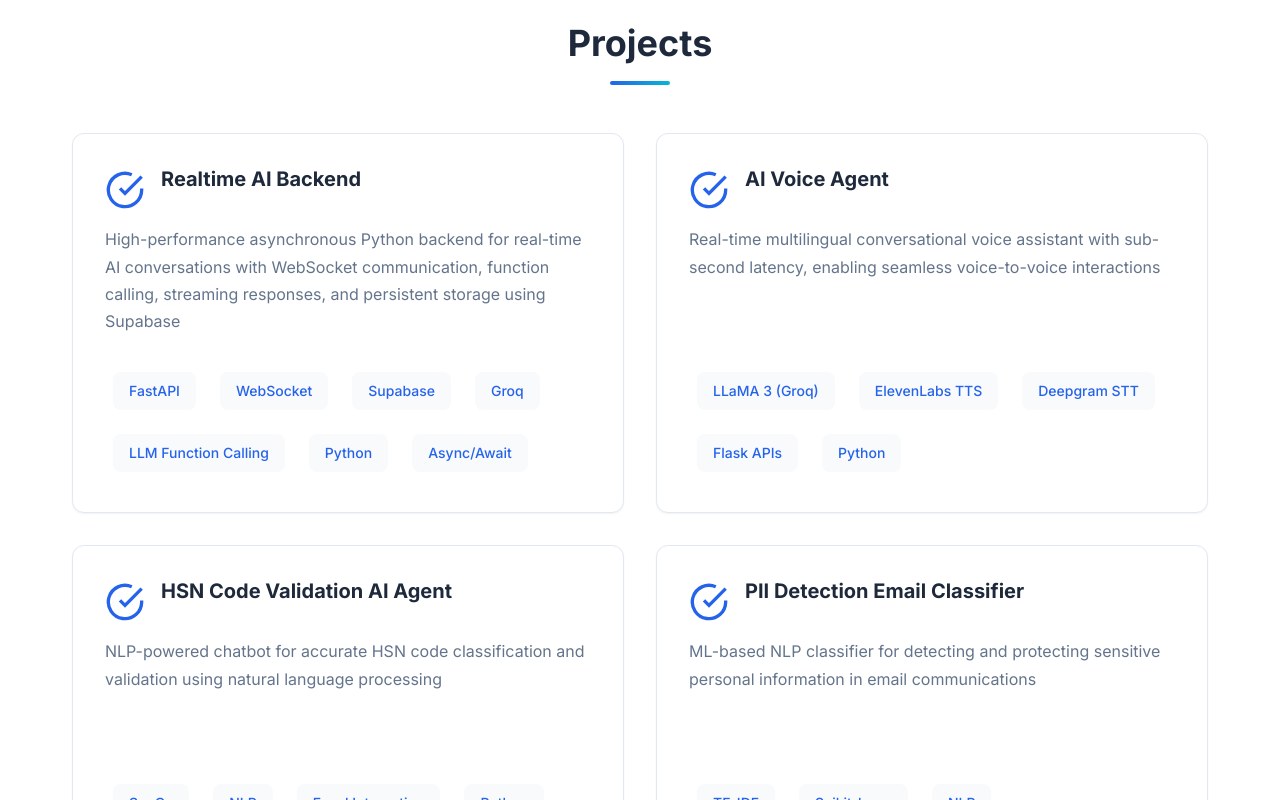
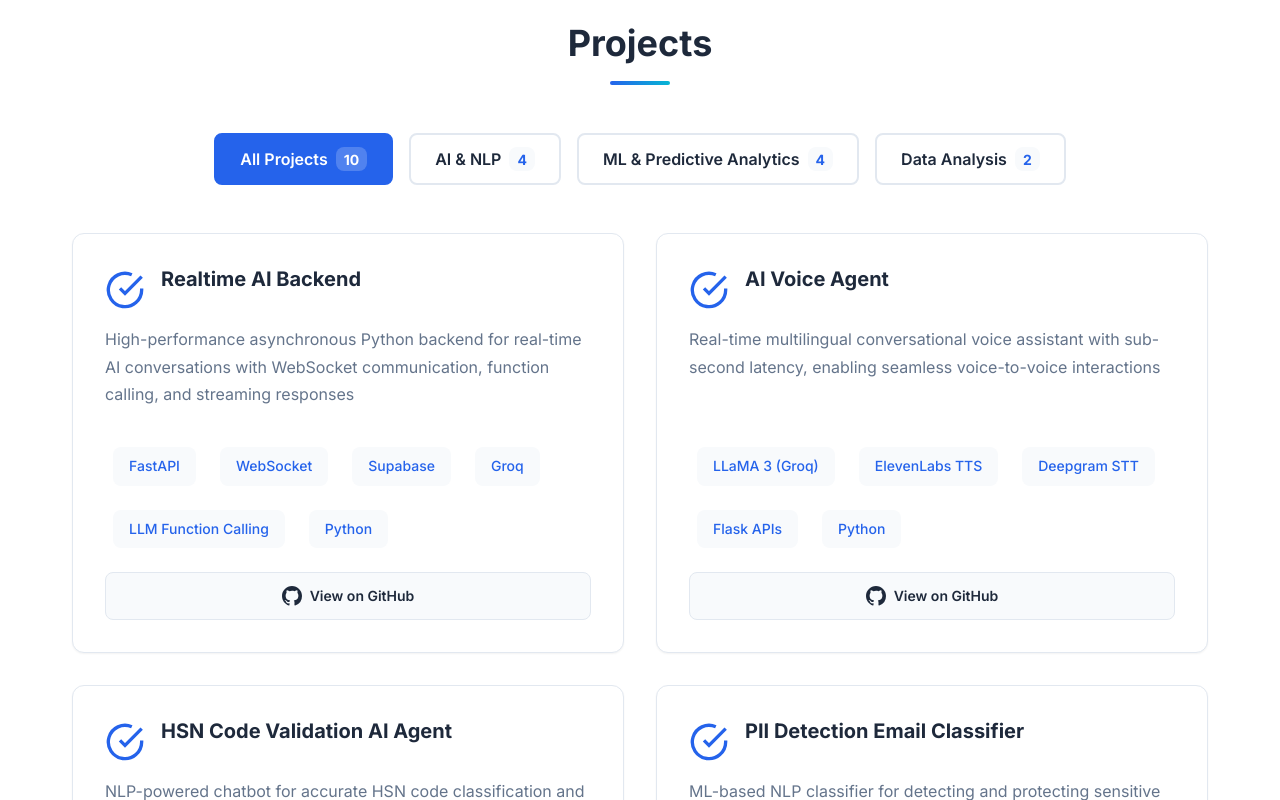
Before and after one commit to allwin107/Portfolio, a Next.js app: page / in a window 1280 px wide. Shown: the part 2800-3600 px from the top of the page. Built offline with nearby package versions, Linux system fonts and the light colour scheme.

Commit message:
Add filtered project grid with 10 projects and GitHub links

```diff
--- a/components/Projects.js
+++ b/components/Projects.js
@@ -1,36 +1,117 @@
+'use client'
+import { useState } from 'react'
 import styles from './Projects.module.css'
 
 export default function Projects() {
+    const [activeFilter, setActiveFilter] = useState('all')
+
     const projects = [
+        // AI & NLP Projects
         {
             title: 'Realtime AI Backend',
-            description: 'High-performance asynchronous Python backend for real-time AI conversations with WebSocket communication, function calling, streaming responses, and persistent storage using Supabase',
-            technologies: ['FastAPI', 'WebSocket', 'Supabase', 'Groq', 'LLM Function Calling', 'Python', 'Async/Await']
+            description: 'High-performance asynchronous Python backend for real-time AI conversations with WebSocket communication, function calling, and streaming responses',
+            technologies: ['FastAPI', 'WebSocket', 'Supabase', 'Groq', 'LLM Function Calling', 'Python'],
+            category: 'ai-nlp',
+            github: 'https://github.com/allwin107/Realtime-AI-Backend'
         },
         {
             title: 'AI Voice Agent',
             description: 'Real-time multilingual conversational voice assistant with sub-second latency, enabling seamless voice-to-voice interactions',
-            technologies: ['LLaMA 3 (Groq)', 'ElevenLabs TTS', 'Deepgram STT', 'Flask APIs', 'Python']
+            technologies: ['LLaMA 3 (Groq)', 'ElevenLabs TTS', 'Deepgram STT', 'Flask APIs', 'Python'],
+            category: 'ai-nlp',
+            github: 'https://github.com/allwin107/AI-Voice-Agent'
         },
         {
             title: 'HSN Code Validation AI Agent',
             description: 'NLP-powered chatbot for accurate HSN code classification and validation using natural language processing',
-            technologies: ['SpaCy', 'NLP', 'Excel Integration', 'Python', 'Machine Learning']
+            technologies: ['SpaCy', 'NLP', 'Excel Integration', 'Python', 'Machine Learning'],
+            category: 'ai-nlp',
+            github: 'https://github.com/allwin107/HSN-Code-Validation'
         },
         {
             title: 'PII Detection Email Classifier',
             description: 'ML-based NLP classifier for detecting and protecting sensitive personal information in email communications',
-            technologies: ['TF-IDF', 'Scikit-learn', 'NLP', 'Supervised Learning', 'Python']
+            technologies: ['TF-IDF', 'Scikit-learn', 'NLP', 'Supervised Learning', 'Python'],
+            category: 'ai-nlp',
+            github: 'https://github.com/allwin107/PII-Detection-Email-Classifier'
+        },
+        // ML & Predictive Analytics
+        {
+            title: 'Diabetes Prediction',
+            description: 'Machine learning model using Support Vector Machine (SVM) to predict diabetes likelihood based on health parameters',
+            technologies: ['SVM', 'Scikit-learn', 'Python', 'Pandas', 'NumPy'],
+            category: 'ml-analytics',
+            github: 'https://github.com/allwin107/Diabetes-Prediction-using-Machine-Learning'
+        },
+        {
+            title: 'Financial Fraud Detection',
+            description: 'Advanced ML solution for detecting fraudulent transactions in financial systems using classification algorithms',
+            technologies: ['Machine Learning', 'Classification', 'Python', 'Scikit-learn', 'Data Analysis'],
+            category: 'ml-analytics',
+            github: 'https://github.com/allwin107/Financial-Fraud-Detection'
+        },
+        {
+            title: 'House Price Prediction',
+            description: 'Regression model predicting California house prices using XGBoost with comprehensive EDA and feature engineering',
+            technologies: ['XGBoost', 'Regression', 'Python', 'Pandas', 'Matplotlib'],
+            category: 'ml-analytics',
+            github: 'https://github.com/allwin107/House-Price-Prediction-using-XGBoost-and-California-Housing-Dataset'
+        },
+        {
+            title: 'SONAR Rock vs Mine Prediction',
+            description: 'Classification model predicting whether SONAR signals are from rocks or mines using supervised learning',
+            technologies: ['Classification', 'Scikit-learn', 'Python', 'Machine Learning', 'UCI Dataset'],
+            category: 'ml-analytics',
+            github: 'https://github.com/allwin107/SONAR-Rock-vs-Mine-Prediction'
+        },
+        // Data Analysis
+        {
+            title: 'Stock Market Crash 2008 Analysis',
+            description: 'Comprehensive analysis of the 2008 financial crisis impact on stock indices, exploring volatility and market dynamics',
+            technologies: ['Data Analysis', 'Python', 'Pandas', 'Matplotlib', 'Financial Analysis'],
+            category: 'data-analysis',
+            github: 'https://github.com/allwin107/Stock-Market-Crash-2008-Insights'
+        },
+        {
+            title: 'Fantasy Team Simulation',
+            description: 'Probability-based simulation generating 20,000 unique fantasy cricket teams using player selection probabilities',
+            technologies: ['Python', 'Probability', 'Simulation', 'Data Analysis', 'Algorithm Design'],
+            category: 'data-analysis',
+            github: 'https://github.com/allwin107/Fantasy-Team-Simulation-using-Player-Selection-Probabilities'
         }
     ]
+
+    const categories = [
+        { id: 'all', label: 'All Projects', count: projects.length },
+        { id: 'ai-nlp', label: 'AI & NLP', count: projects.filter(p => p.category === 'ai-nlp').length },
+        { id: 'ml-analytics', label: 'ML & Predictive Analytics', count: projects.filter(p => p.category === 'ml-analytics').length },
+        { id: 'data-analysis', label: 'Data Analysis', count: projects.filter(p => p.category === 'data-analysis').length }
+    ]
+
+    const filteredProjects = activeFilter === 'all'
+        ? projects
+        : projects.filter(project => project.category === activeFilter)
 
     return (
         <section id="projects" className="section">
             <div className="container">
                 <h2 className="section-title">Projects</h2>
 
+                <div className={styles.filterButtons}>
+                    {categories.map((category) => (
+                        <button
+                            key={category.id}
+                            className={`${styles.filterBtn} ${activeFilter === category.id ? styles.active : ''}`}
+                            onClick={() => setActiveFilter(category.id)}
+                        >
+                            {category.label}
+                            <span className={styles.count}>{category.count}</span>
+                        </button>
+                    ))}
+                </div>
+
                 <div className="grid grid-3">
-                    {projects.map((project, index) => (
+                    {filteredProjects.map((project, index) => (
                         <div key={index} className={`card ${styles.projectCard}`}>
                             <div className={styles.projectHeader}>
                                 <svg className={styles.projectIcon} width="40" height="40" viewBox="0 0 24 24" fill="none" stroke="currentColor" strokeWidth="2">
@@ -45,6 +126,17 @@ export default function Projects() {
                                     <span key={i} className="tag">{tech}</span>
                                 ))}
                             </div>
+                            <a
+                                href={project.github}
+                                target="_blank"
+                                rel="noopener noreferrer"
+                                className={styles.githubLink}
+                            >
+                                <svg width="20" height="20" viewBox="0 0 20 20" fill="currentColor">
+                                    <path fillRule="evenodd" d="M10 0C4.477 0 0 4.484 0 10.017c0 4.425 2.865 8.18 6.839 9.504.5.092.682-.217.682-.483 0-.237-.008-.868-.013-1.703-2.782.605-3.369-1.343-3.369-1.343-.454-1.158-1.11-1.466-1.11-1.466-.908-.62.069-.608.069-.608 1.003.07 1.531 1.032 1.531 1.032.892 1.53 2.341 1.088 2.91.832.092-.647.35-1.088.636-1.338-2.22-.253-4.555-1.113-4.555-4.951 0-1.093.39-1.988 1.029-2.688-.103-.253-.446-1.272.098-2.65 0 0 .84-.27 2.75 1.026A9.564 9.564 0 0110 4.844c.85.004 1.705.115 2.504.337 1.909-1.296 2.747-1.027 2.747-1.027.546 1.379.203 2.398.1 2.651.64.7 1.028 1.595 1.028 2.688 0 3.848-2.339 4.695-4.566 4.942.359.31.678.921.678 1.856 0 1.338-.012 2.419-.012 2.747 0 .268.18.58.688.482A10.019 10.019 0 0020 10.017C20 4.484 15.522 0 10 0z" clipRule="evenodd" />
+                                </svg>
+                                View on GitHub
+                            </a>
                         </div>
                     ))}
                 </div>
--- a/components/Projects.module.css
+++ b/components/Projects.module.css
@@ -1,8 +1,69 @@
+.filterButtons {
+    display: flex;
+    justify-content: center;
+    gap: var(--spacing-md);
+    margin-bottom: var(--spacing-2xl);
+    flex-wrap: wrap;
+}
+
+.filterBtn {
+    display: flex;
+    align-items: center;
+    gap: var(--spacing-xs);
+    padding: var(--spacing-sm) var(--spacing-lg);
+    font-size: var(--font-size-base);
+    font-weight: 600;
+    font-family: var(--font-family);
+    background: white;
+    color: var(--color-text);
+    border: 2px solid var(--color-border);
+    border-radius: var(--radius-md);
+    cursor: pointer;
+    transition: var(--transition);
+}
+
+.filterBtn:hover {
+    border-color: var(--color-primary);
+    color: var(--color-primary);
+    transform: translateY(-2px);
+    box-shadow: var(--shadow-md);
+}
+
+.filterBtn.active {
+    background: var(--color-primary);
+    color: white;
+    border-color: var(--color-primary);
+}
+
+.filterBtn.active:hover {
+    background: var(--color-primary-dark);
+    border-color: var(--color-primary-dark);
+}
+
+.count {
+    display: inline-flex;
+    align-items: center;
+    justify-content: center;
+    min-width: 24px;
+    height: 24px;
+    padding: 0 var(--spacing-xs);
+    font-size: var(--font-size-sm);
+    font-weight: 700;
+    background: var(--color-bg-alt);
+    color: var(--color-primary);
+    border-radius: var(--radius-md);
+}
+
+.filterBtn.active .count {
+    background: rgba(255, 255, 255, 0.2);
+    color: white;
+}
+
 .projectCard {
     display: flex;
     flex-direction: column;
     height: 100%;
-    min-height: 380px;
+    min-height: 420px;
 }
 
 .projectHeader {
@@ -30,12 +91,12 @@
     margin-bottom: var(--spacing-lg);
     line-height: 1.7;
     display: -webkit-box;
-    -webkit-line-clamp: 5;
+    -webkit-line-clamp: 4;
     -webkit-box-orient: vertical;
-    line-clamp: 5;
+    line-clamp: 4;
     overflow: hidden;
     text-overflow: ellipsis;
-    max-height: 8.5em;
+    max-height: 6.8em;
 }
 
 .technologies {
@@ -43,5 +104,49 @@
     flex-wrap: wrap;
     gap: var(--spacing-xs);
     margin: -var(--spacing-xs);
+    margin-bottom: var(--spacing-md);
+}
+
+.githubLink {
+    display: flex;
+    align-items: center;
+    justify-content: center;
+    gap: var(--spacing-xs);
+    padding: var(--spacing-sm) var(--spacing-lg);
     margin-top: auto;
+    font-size: var(--font-size-sm);
+    font-weight: 600;
+    color: var(--color-text);
+    background: var(--color-bg-alt);
+    border: 1px solid var(--color-border);
+    border-radius: var(--radius-md);
+    text-decoration: none;
+    transition: var(--transition);
 }
+
+.githubLink:hover {
+    background: var(--color-text);
+    color: white;
+    border-color: var(--color-text);
+    transform: translateY(-2px);
+    box-shadow: var(--shadow-md);
+}
+
+.githubLink svg {
+    flex-shrink: 0;
+}
+
+@media (max-width: 768px) {
+    .filterButtons {
+        gap: var(--spacing-sm);
+    }
+
+    .filterBtn {
+        padding: var(--spacing-xs) var(--spacing-md);
+        font-size: var(--font-size-sm);
+    }
+
+    .projectCard {
+        min-height: 380px;
+    }
+}
```
